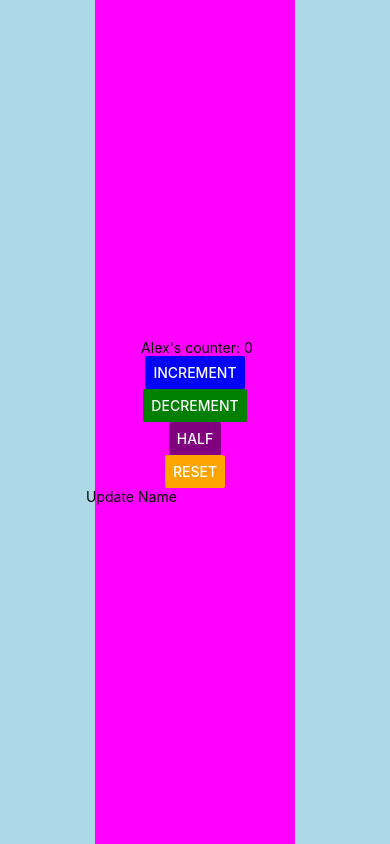
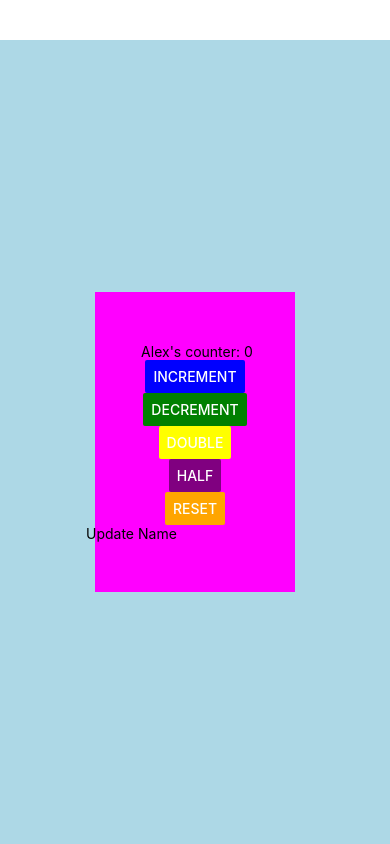
Before and after one commit to Kernapillar/Micro-Native-App, a React Native app: screen / in a window 390 px wide. Built offline with nearby package versions, Linux system fonts and the light colour scheme.

Commit message:
Doubler and styling update

```diff
--- a/App.js
+++ b/App.js
@@ -23,6 +23,9 @@ export default function App() {
   const halfCounter = () => {
     setCounter(Math.floor(counter / 2));
   }
+  const doubleCounter = () => {
+    setCounter(counter * 2);
+  }
 
   return (
     <SafeAreaView style={styles.container}>
@@ -31,6 +34,7 @@ export default function App() {
 
       <Button onPress={incrementCounter} color="blue" style={styles.button} title='Increment' ></Button>
       <Button onPress={decrementCounter} color="green" style={styles.button} title='Decrement' ></Button>
+      <Button onPress={doubleCounter} color="yellow" style={styles.button} title='Double'></Button>
       <Button onPress={halfCounter} color="purple" style={styles.button} title='Half'></Button>
       <Button onPress={resetCounter} color="orange" style={styles.button} title='Reset'></Button>
       <TextInput onChangeText={text => updateName(text)} placeholder='Update Name' />
@@ -46,6 +50,7 @@ export default function App() {
 const styles = StyleSheet.create({
   container: {
     flex: 1,
+    marginTop: 40,
     borderStyle: "solid",
     borderColor: "red",
     borderWidth:"3",
@@ -55,7 +60,6 @@ const styles = StyleSheet.create({
     justifyContent: 'center',
   },
   container2: {
-    flex:1,
     alignItems:"center",
     justifyContent:"center",
     width: 200,
```
